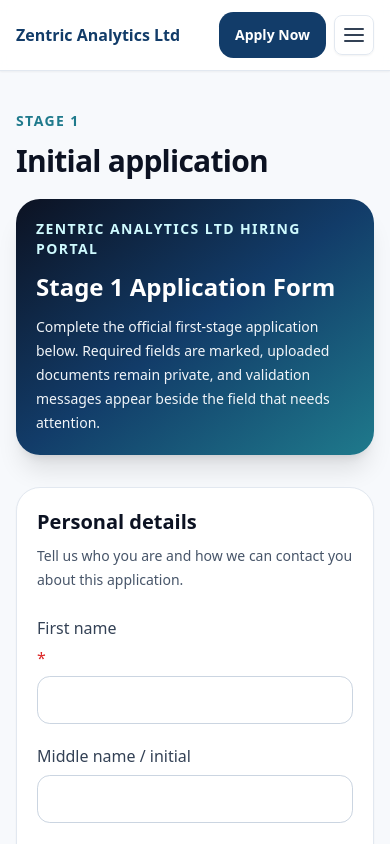
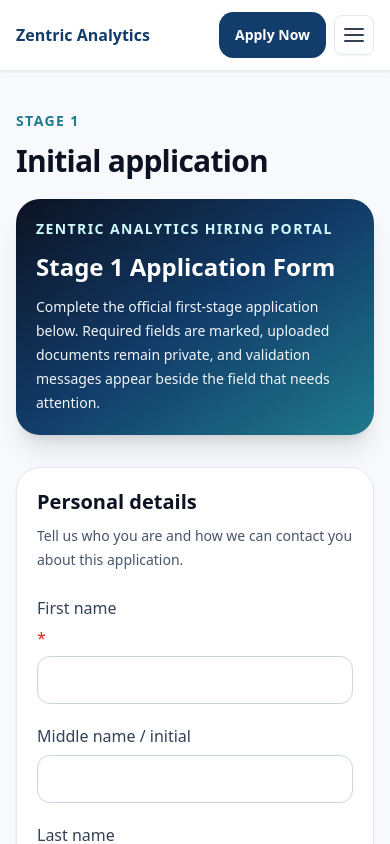
Before and after one commit to Zentric-Analytics/Zentricanalytics.com, a Next.js app: page /apply in a window 390 px wide. Shown: the top 844 px of the page. Built offline with nearby package versions, Linux system fonts and the light colour scheme.

Commit message:
Update public brand name to Zentric Analytics

```diff
--- a/src/app/about/page.tsx
+++ b/src/app/about/page.tsx
@@ -1,2 +1,2 @@
 import { PageShell } from '@/components/PageShell';import { Section } from '@/components/Section';
-export default function About(){return <PageShell><Section eyebrow="About" title="A technology company committed to careful engineering."><div className="grid gap-6 md:grid-cols-2"><div className="card p-6"><h2 className="font-bold">Who we are</h2><p className="mt-3">Zentric Analytics Ltd develops software, web systems, AI-enabled solutions, data workflows, and research-led technology capabilities for organizations that need dependable digital infrastructure.</p></div><div className="card p-6"><h2 className="font-bold">Mission</h2><p className="mt-3">To design and deliver maintainable technology systems that help teams operate, analyze, automate, and innovate responsibly.</p></div><div className="card p-6"><h2 className="font-bold">Vision</h2><p className="mt-3">To become a trusted engineering partner for practical software, data, AI, and emerging technology adoption.</p></div><div className="card p-6"><h2 className="font-bold">Values</h2><p className="mt-3">Technical clarity, privacy-aware design, evidence-based decisions, accessibility, security, and long-term maintainability.</p></div></div></Section></PageShell>}
+export default function About(){return <PageShell><Section eyebrow="About" title="A technology company committed to careful engineering."><div className="grid gap-6 md:grid-cols-2"><div className="card p-6"><h2 className="font-bold">Who we are</h2><p className="mt-3">Zentric Analytics develops software, web systems, AI-enabled solutions, data workflows, and research-led technology capabilities for organizations that need dependable digital infrastructure.</p></div><div className="card p-6"><h2 className="font-bold">Mission</h2><p className="mt-3">To design and deliver maintainable technology systems that help teams operate, analyze, automate, and innovate responsibly.</p></div><div className="card p-6"><h2 className="font-bold">Vision</h2><p className="mt-3">To become a trusted engineering partner for practical software, data, AI, and emerging technology adoption.</p></div><div className="card p-6"><h2 className="font-bold">Values</h2><p className="mt-3">Technical clarity, privacy-aware design, evidence-based decisions, accessibility, security, and long-term maintainability.</p></div></div></Section></PageShell>}
--- a/src/app/apply/Stage1ApplicationForm.tsx
+++ b/src/app/apply/Stage1ApplicationForm.tsx
@@ -54,7 +54,7 @@ export function Stage1ApplicationForm() {
     </FormSection>
 
     <FormSection title="Declaration and signature" helper="Confirm consent and sign electronically before submitting your application.">
-      <label className="flex min-w-0 gap-3 rounded-xl border border-slate-200 bg-slate-50 p-4 leading-6 md:col-span-2"><input className="mt-1" name="privacyConsent" type="checkbox" defaultChecked={values.privacyConsent === 'on'} required /><span>I consent to Zentric Analytics Ltd processing my application data for recruitment review and records. <Required /><FieldError state={state} field="privacyConsent" /></span></label>
+      <label className="flex min-w-0 gap-3 rounded-xl border border-slate-200 bg-slate-50 p-4 leading-6 md:col-span-2"><input className="mt-1" name="privacyConsent" type="checkbox" defaultChecked={values.privacyConsent === 'on'} required /><span>I consent to Zentric Analytics processing my application data for recruitment review and records. <Required /><FieldError state={state} field="privacyConsent" /></span></label>
       <label className="flex min-w-0 gap-3 rounded-xl border border-slate-200 bg-slate-50 p-4 leading-6 md:col-span-2"><input className="mt-1" name="declarationAccuracy" type="checkbox" defaultChecked={values.declarationAccuracy === 'on'} required /><span>I declare that the information provided is true and complete. <Required /><FieldError state={state} field="declarationAccuracy" /></span></label>
       <label className="field md:col-span-2">Electronic signature typed name <Required /><input className={inputClass(state,'signatureName')} name="signatureName" defaultValue={values.signatureName} required /><FieldError state={state} field="signatureName" /></label>
       <label className="flex min-w-0 gap-3 rounded-xl border border-slate-200 bg-slate-50 p-4 leading-6 md:col-span-2"><input className="mt-1" name="signatureConsent" type="checkbox" defaultChecked={values.signatureConsent === 'on'} required /><span>I confirm this typed name is my electronic signature. <Required /><FieldError state={state} field="signatureConsent" /></span></label>
--- a/src/app/apply/page.tsx
+++ b/src/app/apply/page.tsx
@@ -9,7 +9,7 @@ export default async function Apply({ searchParams }: { searchParams: Promise<{
     <PageShell>
       <Section eyebrow="Stage 1" title="Initial application">
         <div className="mb-8 w-full min-w-0 overflow-hidden rounded-3xl bg-gradient-to-br from-ink via-brand to-accent p-5 text-white shadow-xl sm:p-6 md:p-8">
-          <p className="min-w-0 break-words text-sm font-bold uppercase tracking-widest text-cyan-100">Zentric Analytics Ltd Hiring Portal</p>
+          <p className="min-w-0 break-words text-sm font-bold uppercase tracking-widest text-cyan-100">Zentric Analytics Hiring Portal</p>
           <h1 className="mt-3 min-w-0 break-words text-2xl font-bold sm:text-3xl md:text-4xl">Stage 1 Application Form</h1>
           <p className="mt-3 max-w-3xl break-words text-sm leading-6 text-slate-100 sm:text-base">Complete the official first-stage application below. Required fields are marked, uploaded documents remain private, and validation messages appear beside the field that needs attention.</p>
         </div>
--- a/src/app/layout.tsx
+++ b/src/app/layout.tsx
@@ -2,7 +2,7 @@ import type { Metadata } from 'next';
 import './globals.css';
 
 export const metadata: Metadata = {
-  title: 'Zentric Analytics Ltd',
+  title: 'Zentric Analytics',
   description: 'Technology company website and hiring enrollment portal.',
 };
 
--- a/src/app/page.tsx
+++ b/src/app/page.tsx
@@ -1,3 +1,3 @@
 import Link from 'next/link';import { PageShell } from '@/components/PageShell';import { Section } from '@/components/Section';
 const focus=['Software Development','Web Development','Artificial Intelligence Solutions','Data Analytics','Computer Science R&D','Emerging Technologies'];
-export default function Home(){return <PageShell><section className="bg-gradient-to-br from-ink via-brand to-accent text-white"><div className="mx-auto max-w-6xl px-4 py-24"><p className="mb-4 font-bold uppercase tracking-widest text-cyan-100">Zentric Analytics Ltd</p><h1 className="max-w-4xl text-5xl font-bold tracking-tight md:text-6xl">Engineering reliable software, data, and AI systems for serious work.</h1><p className="mt-6 max-w-2xl text-lg text-slate-100">Zentric Analytics is a technology company focused on disciplined software delivery, web platforms, artificial intelligence solutions, analytics, computer science research, and emerging technology implementation.</p><div className="mt-8 flex flex-wrap gap-3"><Link className="btn bg-white text-brand" href="/services">Explore services</Link><Link className="btn border border-white/30" href="/careers">Careers</Link></div></div></section><Section eyebrow="Focus areas" title="Built for technical depth and responsible delivery."><div className="grid gap-4 md:grid-cols-3">{focus.map(item=><div className="card p-6" key={item}><h2 className="font-bold text-ink">{item}</h2><p className="mt-2 text-sm">Structured discovery, implementation, validation, documentation, and maintainable handover practices.</p></div>)}</div></Section></PageShell>}
+export default function Home(){return <PageShell><section className="bg-gradient-to-br from-ink via-brand to-accent text-white"><div className="mx-auto max-w-6xl px-4 py-24"><p className="mb-4 font-bold uppercase tracking-widest text-cyan-100">Zentric Analytics</p><h1 className="max-w-4xl text-5xl font-bold tracking-tight md:text-6xl">Engineering reliable software, data, and AI systems for serious work.</h1><p className="mt-6 max-w-2xl text-lg text-slate-100">Zentric Analytics is a technology company focused on disciplined software delivery, web platforms, artificial intelligence solutions, analytics, computer science research, and emerging technology implementation.</p><div className="mt-8 flex flex-wrap gap-3"><Link className="btn bg-white text-brand" href="/services">Explore services</Link><Link className="btn border border-white/30" href="/careers">Careers</Link></div></div></section><Section eyebrow="Focus areas" title="Built for technical depth and responsible delivery."><div className="grid gap-4 md:grid-cols-3">{focus.map(item=><div className="card p-6" key={item}><h2 className="font-bold text-ink">{item}</h2><p className="mt-2 text-sm">Structured discovery, implementation, validation, documentation, and maintainable handover practices.</p></div>)}</div></Section></PageShell>}
--- a/src/components/SiteFooter.tsx
+++ b/src/components/SiteFooter.tsx
@@ -50,7 +50,7 @@ export function SiteFooter() {
         <div className="grid min-w-0 gap-10 lg:grid-cols-[minmax(0,1.4fr)_minmax(0,0.75fr)_minmax(0,0.95fr)_minmax(0,1fr)]">
           <section className="min-w-0" aria-labelledby="footer-brand">
             <p className="text-xs font-bold uppercase tracking-[0.22em] text-brand">
-              Zentric Analytics LTD
+              Zentric Analytics
             </p>
             <h2 id="footer-brand" className="mt-4 max-w-xl break-words text-2xl font-bold tracking-tight text-ink sm:text-3xl">
               Reliable software, data, and AI systems for serious work.
@@ -103,7 +103,7 @@ export function SiteFooter() {
         </div>
 
         <div className="mt-10 flex min-w-0 flex-col gap-2 border-t border-slate-200 pt-5 text-xs text-slate-500 sm:flex-row sm:items-center sm:justify-between">
-          <p className="min-w-0 break-words">© {year} Zentric Analytics LTD. All rights reserved.</p>
+          <p className="min-w-0 break-words">© {year} Zentric Analytics. All rights reserved.</p>
           <p className="min-w-0 break-words">Software • Web • AI • Data Analytics • R&D</p>
         </div>
       </div>
--- a/src/components/SiteHeader.tsx
+++ b/src/components/SiteHeader.tsx
@@ -80,7 +80,7 @@ export function SiteHeader() {
     <header className="border-b border-slate-200 bg-white/90 shadow-sm backdrop-blur">
       <nav className="mx-auto flex w-full max-w-6xl items-center justify-between gap-3 px-4 py-3 sm:px-6 lg:px-8">
         <Link href="/" className="min-w-0 flex-1 truncate font-bold text-brand md:flex-none">
-          Zentric Analytics Ltd
+          Zentric Analytics
         </Link>
         <div className="hidden min-w-0 items-center gap-5 md:flex">
           {links.map(([href, label]) => (
```
Also changed, not shown: 1 other file (tests, documents, lock files or other folders).
